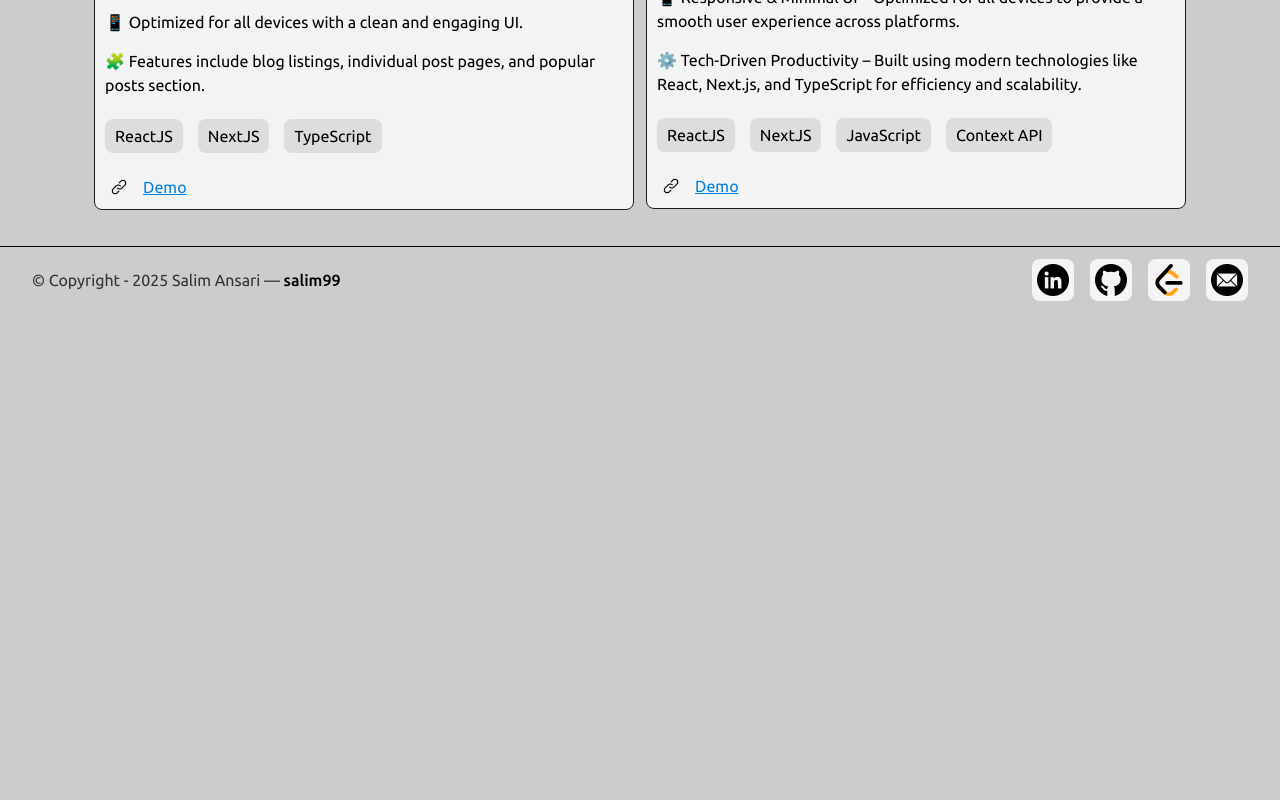
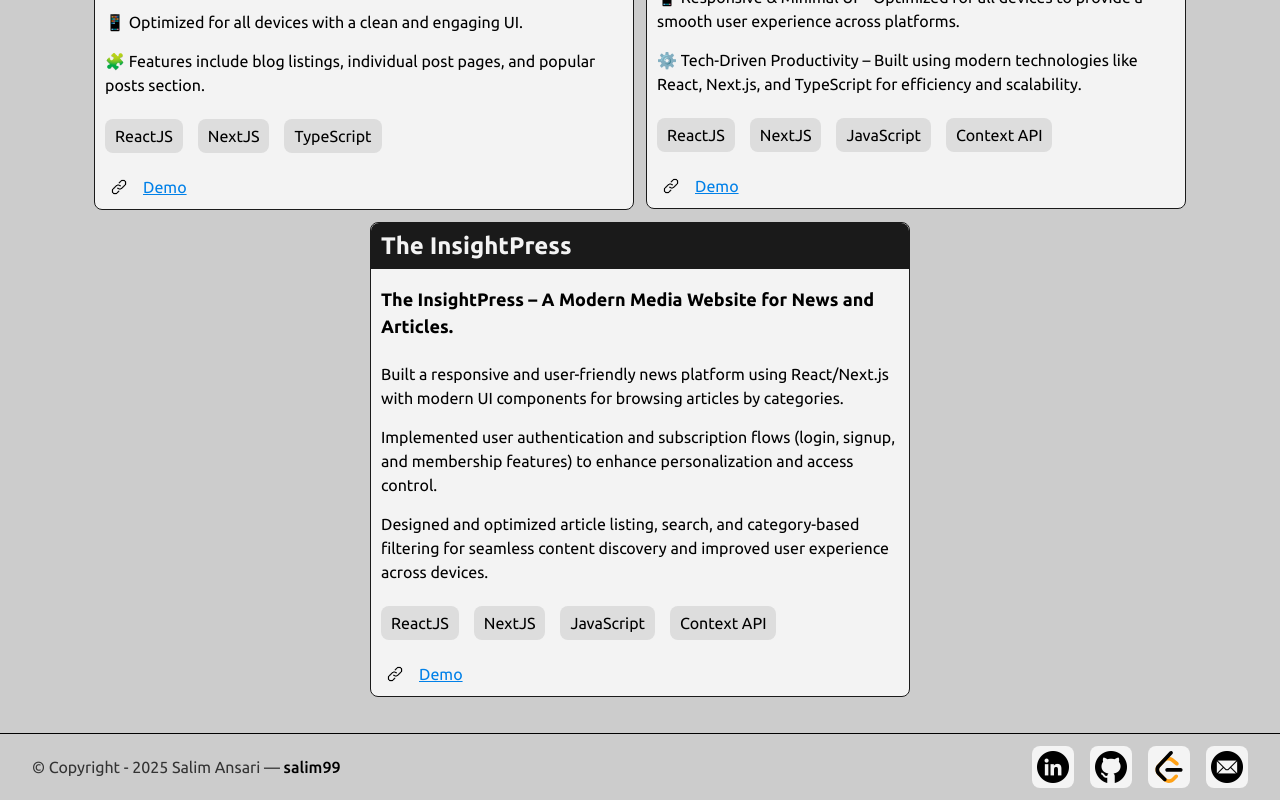
Before and after one commit to salimansari99/salim99, a Next.js app: page /projects in a window 1280 px wide. Shown: the part 413-1213 px from the top of the page. Before the commit the page ends 800 px from the top, so only its background shows below. Built offline with nearby package versions, Linux system fonts and the light colour scheme; a web font is replaced by a local one.

Commit message:
add new project

```diff
--- a/src/app/components/Projects/index.tsx
+++ b/src/app/components/Projects/index.tsx
@@ -53,6 +53,30 @@ export default function Projects() {
                         <a href="https://todo-pilot.vercel.app/" className={styles.demoLink}>Demo</a>
                     </div>
                 </li>
+                <li className={styles.projectItem}>
+                    <div className={styles.projectTop}>
+                        {/* <img className={styles.suitcaseIc} src="/images/briefcase.png" alt="" /> */}
+                        <h4 className={styles.projectName}>The InsightPress</h4>
+                    </div>
+                    <p className={styles.projectDesc}>
+                        The InsightPress – A Modern Media Website for News and Articles.
+                    </p>
+                    <ul className={styles.descList}>
+                        <li>Built a responsive and user-friendly news platform using React/Next.js with modern UI components for browsing articles by categories.</li>
+                        <li>Implemented user authentication and subscription flows (login, signup, and membership features) to enhance personalization and access control.</li>
+                        <li>Designed and optimized article listing, search, and category-based filtering for seamless content discovery and improved user experience across devices.</li>
+                    </ul>
+                    <ul className={styles.technologies}>
+                        <li className={styles.techItem}>ReactJS</li>
+                        <li className={styles.techItem}>NextJS</li>
+                        <li className={styles.techItem}>JavaScript</li>
+                        <li className={styles.techItem}>Context API</li>
+                    </ul>
+                    <div className={styles.demo}>
+                        <img className={styles.linkIc} src="/images/link.png" alt="Link" />
+                        <a href="https://todo-pilot.vercel.app/" className={styles.demoLink}>Demo</a>
+                    </div>
+                </li>
             </ul>
         </section>
     );
```
